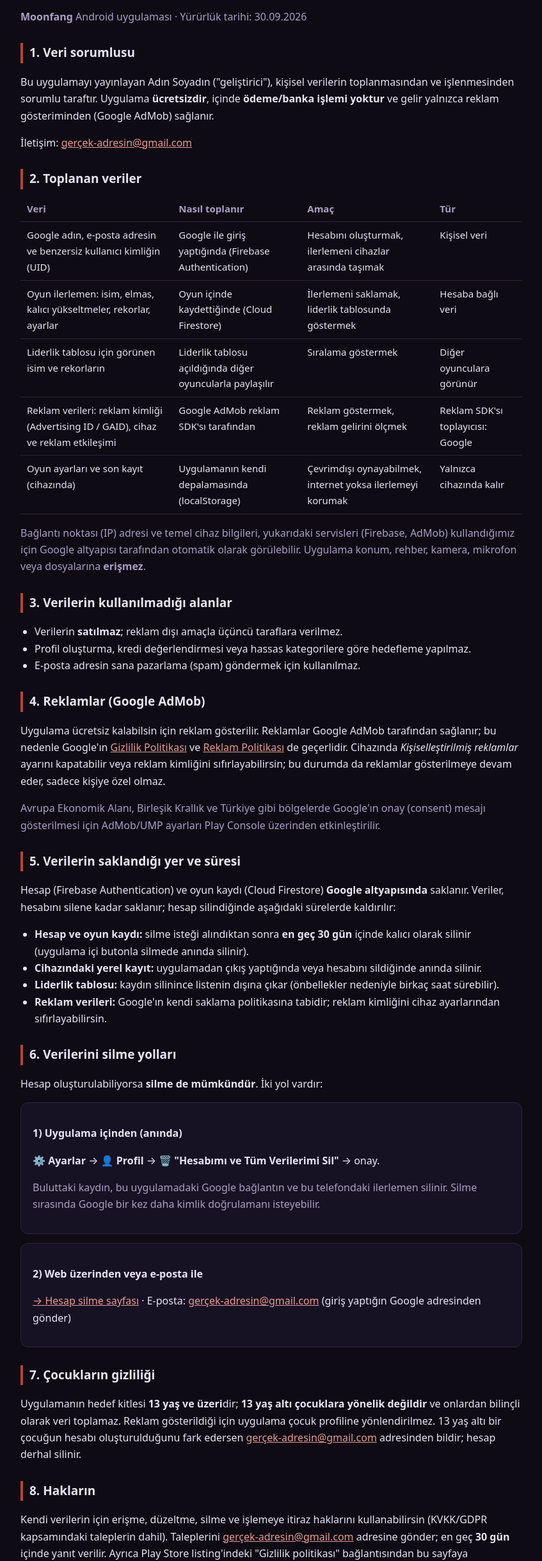
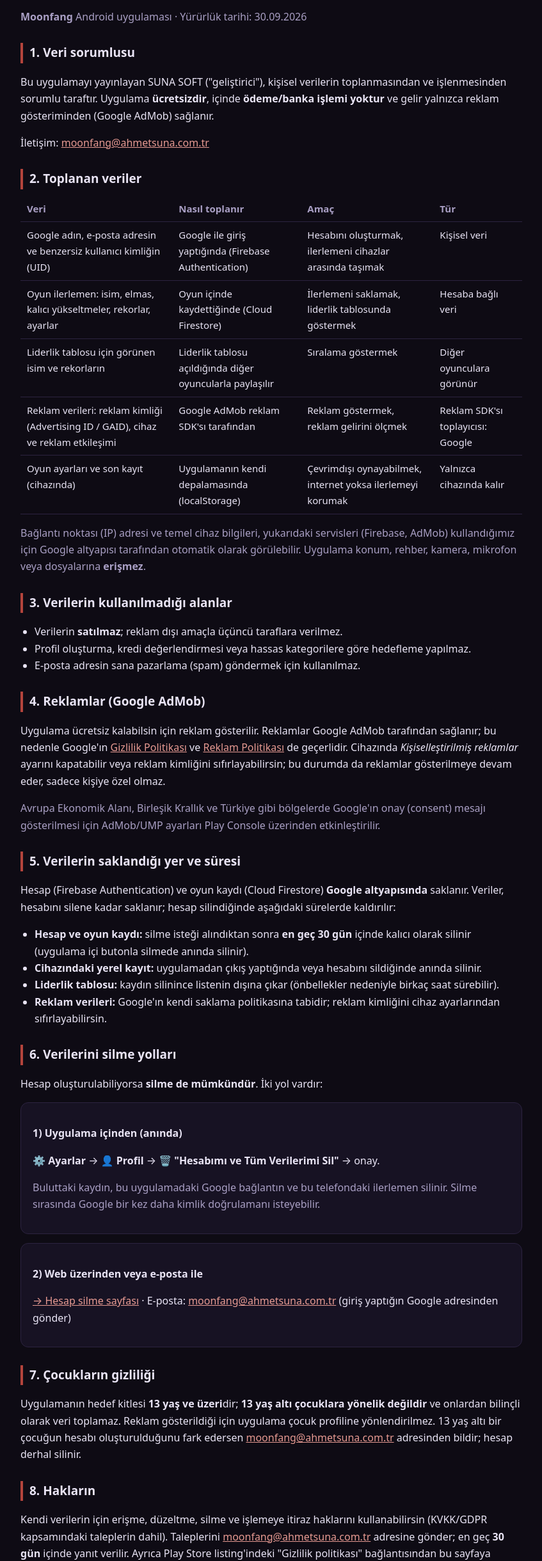
Before and after one commit to Ahmet-Sunaa/Moonfang, a plain HTML site: page legal/privacy-policy.html in a window 1280 px wide. Shown: the part 125-2565 px from the top of the page at 64% size, without its empty margins (216-1063 px from the left). Drawn offline with Linux system fonts and the light colour scheme.

Commit message:
Update privacy-policy.html

```diff
--- a/legal/privacy-policy.html
+++ b/legal/privacy-policy.html
@@ -36,10 +36,10 @@
 
 
   <h2>1. Veri sorumlusu</h2>
-  <p>Bu uygulamayı yayınlayan Adın Soyadın ("geliştirici"), kişisel verilerin toplanmasından
+  <p>Bu uygulamayı yayınlayan SUNA SOFT ("geliştirici"), kişisel verilerin toplanmasından
   ve işlenmesinden sorumlu taraftır. Uygulama <b>ücretsizdir</b>, içinde <b>ödeme/banka işlemi yoktur</b> ve
   gelir yalnızca reklam gösteriminden (Google AdMob) sağlanır.</p>
-  <p>İletişim: <a href="mailto:gerçek-adresin@gmail.com">gerçek-adresin@gmail.com</a></p>
+  <p>İletişim: <a href="mailto:moonfang@ahmetsuna.com.tr">moonfang@ahmetsuna.com.tr</a></p>
 
   <h2>2. Toplanan veriler</h2>
   <table>
@@ -118,18 +118,18 @@
   <div class="card">
     <h3>2) Web üzerinden veya e-posta ile</h3>
     <p><a href="account-deletion.html">→ Hesap silme sayfası</a> · E-posta:
-      <a href="mailto:gerçek-adresin@gmail.com">gerçek-adresin@gmail.com</a> (giriş yaptığın Google adresinden gönder)</p>
+      <a href="mailto:moonfang@ahmetsuna.com.tr">moonfang@ahmetsuna.com.tr</a> (giriş yaptığın Google adresinden gönder)</p>
   </div>
 
   <h2>7. Çocukların gizliliği</h2>
   <p>Uygulamanın hedef kitlesi <b>13 yaş ve üzeri</b>dir; <b>13 yaş altı çocuklara yönelik değildir</b> ve onlardan
   bilinçli olarak veri toplamaz. Reklam gösterildiği için uygulama çocuk profiline yönlendirilmez. 13 yaş altı bir
-  çocuğun hesabı oluşturulduğunu fark edersen <a href="mailto:gerçek-adresin@gmail.com">gerçek-adresin@gmail.com</a>
+  çocuğun hesabı oluşturulduğunu fark edersen <a href="mailto:moonfang@ahmetsuna.com.tr">moonfang@ahmetsuna.com.tr</a>
   adresinden bildir; hesap derhal silinir.</p>
 
   <h2>8. Hakların</h2>
   <p>Kendi verilerin için erişme, düzeltme, silme ve işlemeye itiraz haklarını kullanabilirsin
-  (KVKK/GDPR kapsamındaki taleplerin dahil). Taleplerini <a href="mailto:gerçek-adresin@gmail.com">gerçek-adresin@gmail.com</a>
+  (KVKK/GDPR kapsamındaki taleplerin dahil). Taleplerini <a href="mailto:moonfang@ahmetsuna.com.tr">moonfang@ahmetsuna.com.tr</a>
   adresine gönder; en geç <b>30 gün</b> içinde yanıt verilir. Ayrıca Play Store listing'indeki
   "Gizlilik politikası" bağlantısından bu sayfaya ulaşabilirsin.</p>
 
@@ -138,8 +138,8 @@
   ⚙️ Ayarlar → ⚖️ Yasal bağlantısından erişilebilir hale gelir. Ciddi değişiklikler uygulama içinde de duyurulur.</p>
 
   <h2>10. İletişim</h2>
-  <p>Soru, itiraz ve veri silme talepleri: <a href="mailto:gerçek-adresin@gmail.com">gerçek-adresin@gmail.com</a>
-  · Geliştirici: Adın Soyadın</p>
+  <p>Soru, itiraz ve veri silme talepleri: <a href="mailto:moonfang@ahmetsuna.com.tr">moonfang@ahmetsuna.com.tr</a>
+  · Geliştirici: SUNA SOFT</p>
 
   <div class="card">
     <h3>🌐 English summary</h3>
@@ -149,11 +149,11 @@
     advertising ID via Google's AdMob SDK. We do not sell your data, we do not request location, contacts, camera or
     microphone permissions, and the app is not directed at children under 13. You can delete your account and all
     associated data instantly in-app (<b>Settings → Profile → "Delete My Account and All Data"</b>) or by using
-    <a href="account-deletion.html">this web page</a> or e-mailing <a href="mailto:gerçek-adresin@gmail.com">gerçek-adresin@gmail.com</a>;
+    <a href="account-deletion.html">this web page</a> or e-mailing <a href="mailto:moonfang@ahmetsuna.com.tr">moonfang@ahmetsuna.com.tr</a>;
     deletion completes within 30 days.</p>
   </div>
 
-  <p class="foot">© 2026 Adın Soyadın ·
+  <p class="foot">© 2026 SUNA SOFT ·
   Gizlilik Politikası · <a href="account-deletion.html">Hesap silme</a> · <a href="index.html">İçindekiler</a></p>
 </main>
 </body>
```
